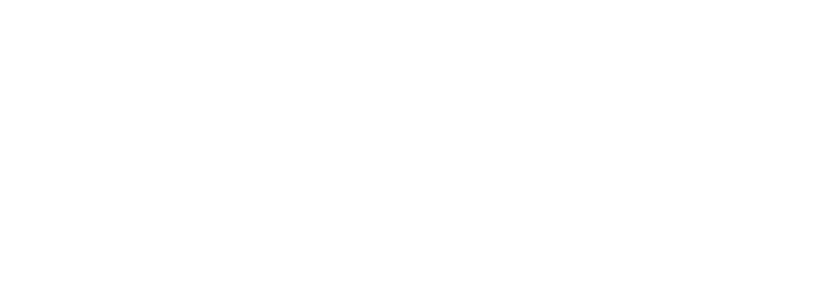
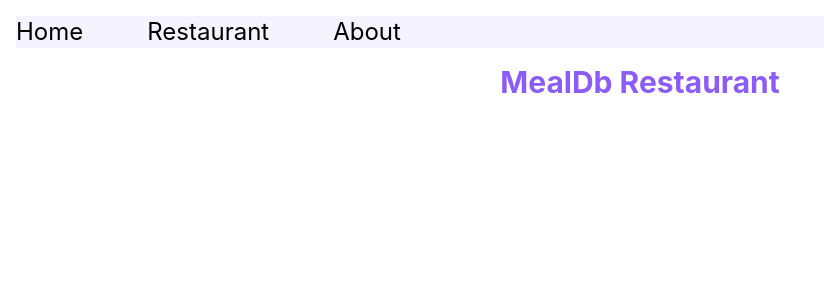
Before and after one commit to Shipu8644/route-meal-db, a React (Create React App) app: page / in a window 1280 px wide. Shown: the top 300 px of the page, without its empty margins (0-824 px from the left). Built offline with nearby package versions, Linux system fonts and the light colour scheme.

Commit message:
header done

```diff
--- a/src/App.js
+++ b/src/App.js
@@ -1,11 +1,19 @@
+import { BrowserRouter as Router, Switch, Route } from 'react-router-dom';
 import './App.css';
+import Header from './components/Header/Header';
+import Restaurant from './components/Restaurant/Restaurant';
 
 function App() {
   return (
     <div >
-      <div class="grid  grid-cols-3 grid-rows-3 gap-4">
-
-      </div>
+      <Router>
+        <Header></Header>
+        <Switch>
+          <Route path='/'>
+            <Restaurant></Restaurant>
+          </Route>
+        </Switch>
+      </Router>
     </div>
   );
 }
--- /dev/null
+++ b/src/components/About/About.js
@@ -0,0 +1,11 @@
+import React from 'react';
+
+const About = () => {
+    return (
+        <div>
+
+        </div>
+    );
+};
+
+export default About;
--- a/src/components/Header/Header.js
+++ b/src/components/Header/Header.js
@@ -0,0 +1,21 @@
+import React from 'react';
+import { NavLink } from 'react-router-dom';
+
+const Header = () => {
+    const activeStyle = {
+        fontWeight: "bold",
+        color: "red"
+    }
+
+    return (
+        <div>
+            <nav className='text-2xl m-4 bg-purple-50'>
+                <NavLink activeStyle={activeStyle} to='/home'>Home</NavLink>
+                <NavLink activeStyle={activeStyle} className='m-16' to='/Restaurant'>Restaurant</NavLink>
+                <NavLink activeStyle={activeStyle} to='/About'>About</NavLink>
+            </nav>
+        </div>
+    );
+};
+
+export default Header;
--- a/src/components/Restaurant/Restaurant.js
+++ b/src/components/Restaurant/Restaurant.js
@@ -3,6 +3,9 @@
 const Restaurant = () => {
     return (
         <div>
+            <div>
+                <h1 className='text-3xl text-center font-bold text-purple-500'>MealDb Restaurant</h1>
+            </div>
 
         </div>
     );
```
